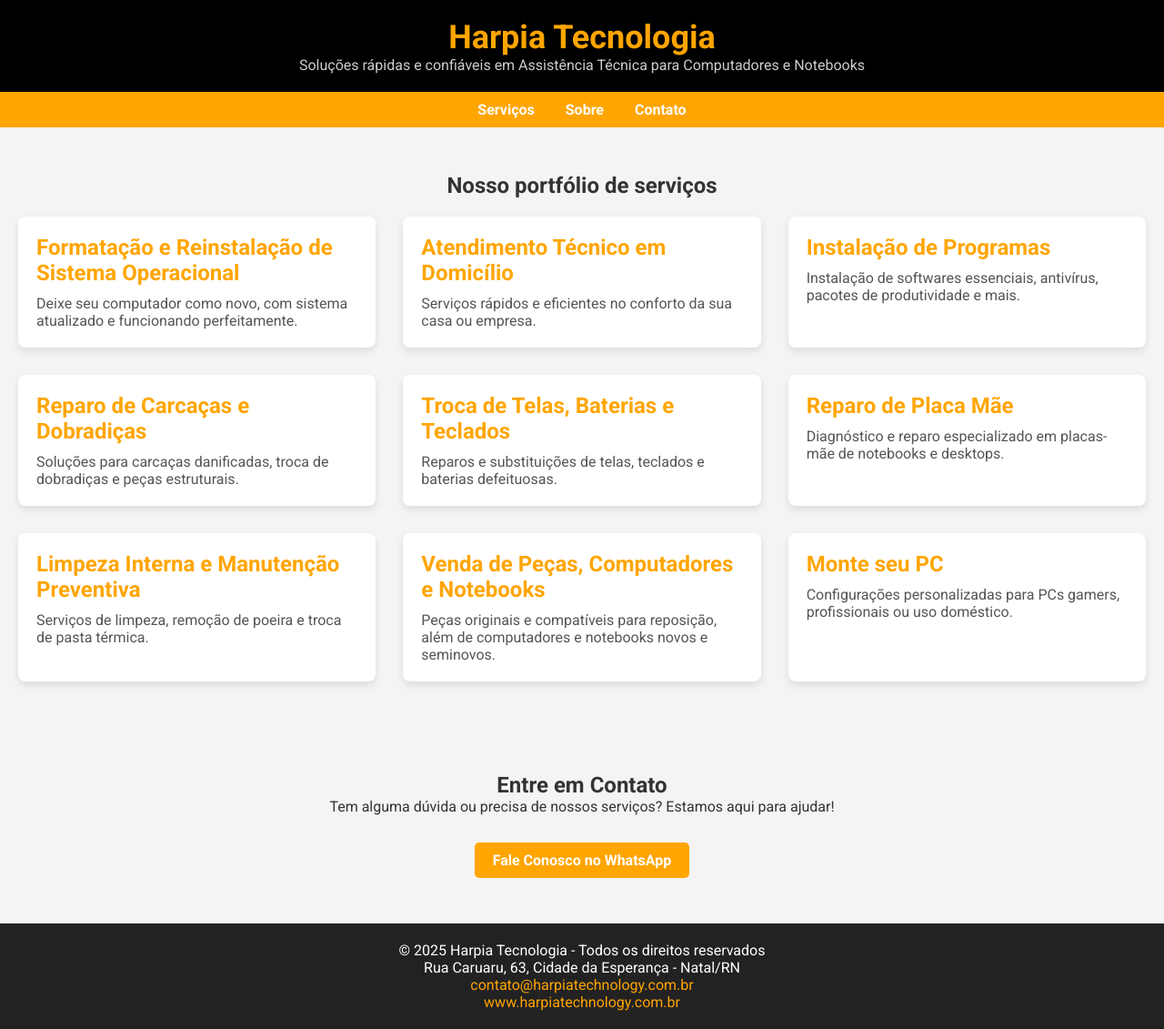
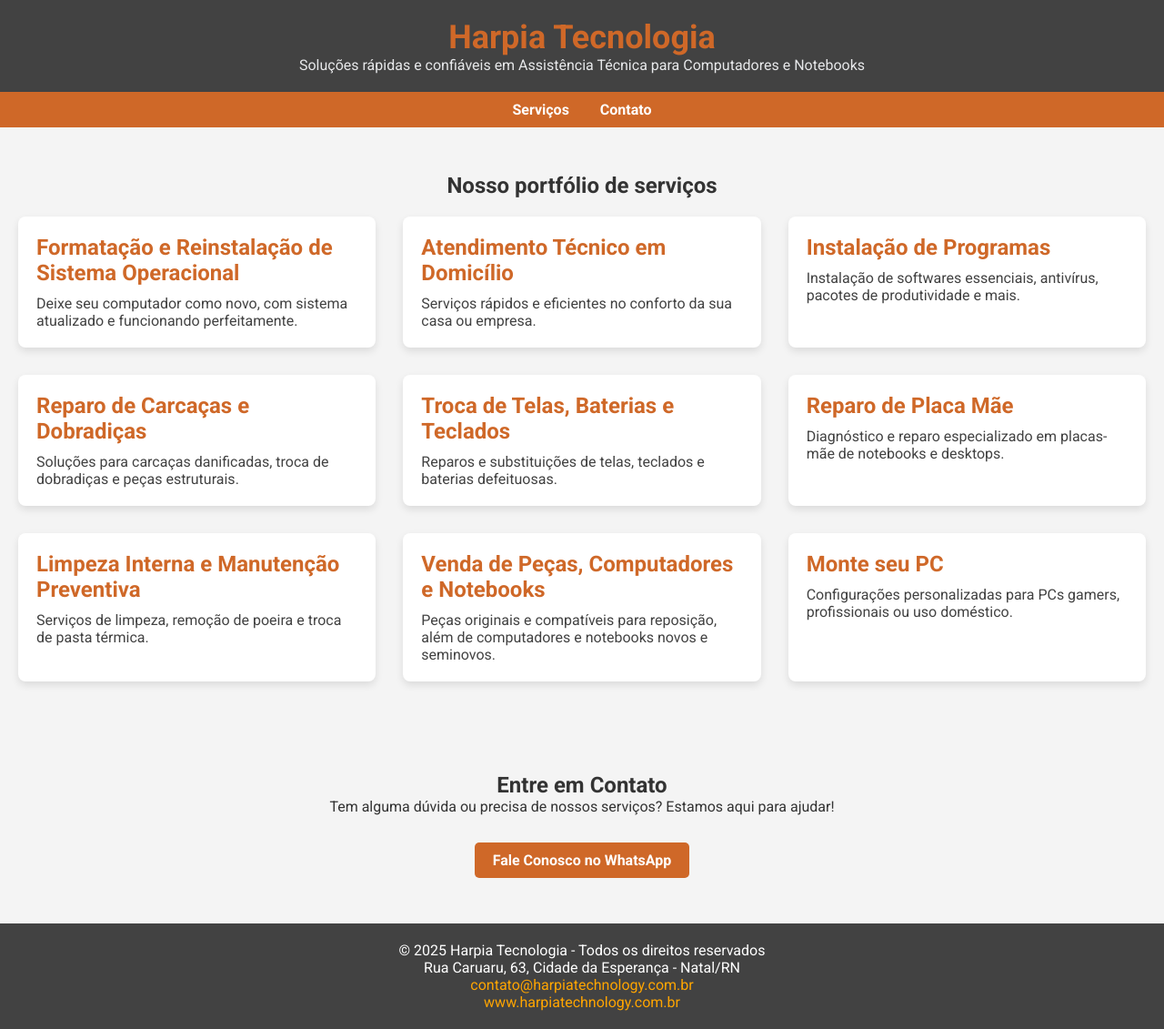
Before and after one commit to PedroCiprianoNatal/harpia, a plain HTML site: page index.html in a window 1280 px wide. Shown: the whole page at 91% size. Drawn offline with Linux system fonts and the light colour scheme.

Commit message:
Update index.html

```diff
--- a/index.html
+++ b/index.html
@@ -14,6 +14,14 @@
       box-sizing: border-box;
     }
 
+:root {
+  --laranja-tech: #CF6828;
+  --cinza-usb: #424242;
+  --laranja-software: #DE9C73;
+  --cinza-backup: #E7E8EA;
+}
+
+
     body {
       font-family: 'Roboto', sans-serif;
       background-color: #f4f4f4;
@@ -21,7 +29,7 @@
     }
 
     header {
-      background-color: #000;
+      background-color: var(--cinza-usb);
       color: #fff;
       padding: 20px;
       text-align: center;
@@ -29,16 +37,16 @@
 
     header h1 {
       font-size: 36px;
-      color: #FFA500;
+      color: var(--laranja-tech);
     }
 
     header p {
       font-size: 16px;
-      color: #ccc;
+      color: var(--cinza-backup);;
     }
 
     nav {
-      background-color: #FFA500;
+      background-color: var(--laranja-tech);
       text-align: center;
       padding: 10px 0;
     }
@@ -75,17 +83,17 @@
     }
 
     .service h2 {
-      color: #FFA500;
+      color: var(--laranja-tech);
       margin-bottom: 10px;
     }
 
     .service p {
       font-size: 16px;
-      color: #555;
+      color: var(--cinza-usb);
     }
 
     footer {
-      background-color: #222;
+      background-color: var(--cinza-usb);
       color: #fff;
       text-align: center;
       padding: 20px;
@@ -101,7 +109,7 @@
     }
 
     .cta-btn {
-      background-color: #FFA500;
+      background-color: var(--laranja-tech);
       padding: 10px 20px;
       color: #fff;
       text-decoration: none;
@@ -139,7 +147,6 @@
 
   <nav>
     <a href="#services">Serviços</a>
-    <a href="#about">Sobre</a>
     <a href="#contact">Contato</a>
   </nav>
 
```
